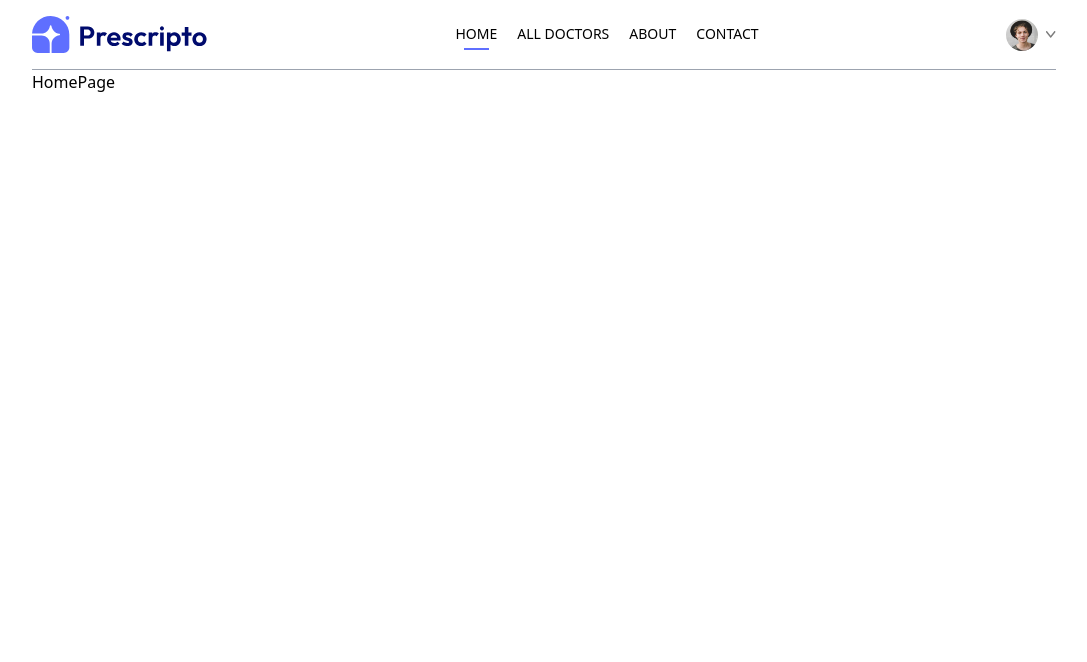
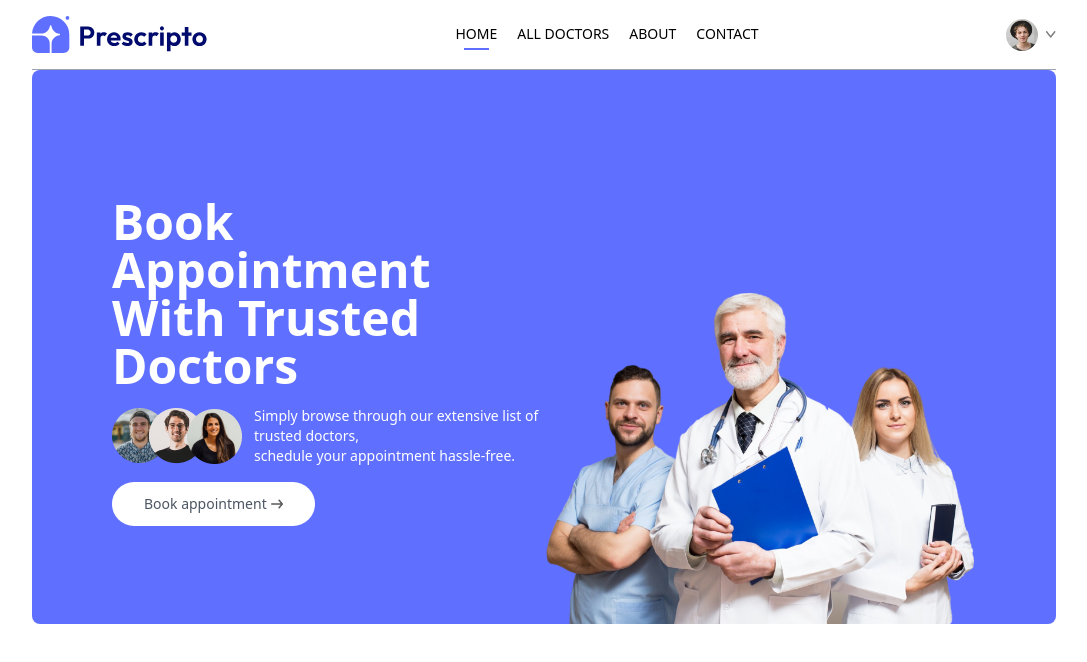
Before and after one commit to developernahian/doctor-appoinment-React, a React (Vite) app: page / in a window 1280 px wide. Shown: the top 662 px of the page, without its empty margins (96-1183 px from the left). Built offline with nearby package versions, Linux system fonts and the light colour scheme.

Commit message:
header component added

```diff
--- a/src/components/header.jsx
+++ b/src/components/header.jsx
@@ -0,0 +1,34 @@
+import { assets } from "../assets/assets"
+
+
+const Header = () => {
+  return (
+    <div className="flex flex-col md:flex-row flew-wrap bg-primary rounded-lg px-6 md:px-10 lg:px-20">
+      {/* ========== Left Side =========== */}
+        <div className="md:w-1/2 flex flex-col items-start justify-center gap-4 py-10 m-auto md:py-[10vw] md:mb-[-30px]">
+            <p className="text-3xl md:text-4xl lg:text-5xl text-white font-semibold leading-tight ">
+            Book Appointment  <br/>
+            With Trusted Doctors
+            </p>
+            <div className="flex flex-col md:flex-row items-center gap-3 text-white text-sm">
+                <img  src={assets.group_profiles} alt="group_profile"/>
+                <p>Simply browse through our extensive list of trusted doctors, <br className="hidden sm:block"/>
+                schedule your appointment hassle-free.</p>
+            </div>
+            <a className="flex items-centergap-2 bg-white px-8 py-3 gap-1 rounded-full text-gray-600  text-sm m-auto md:m-0 hover:scale-105 transition-all duration-300" href="#speciality">
+            Book appointment
+            <img className="w-3"  src={assets.arrow_icon} alt="arrow_icon"/>
+            </a>
+
+
+        </div>
+      {/* ========== Right Side =========== */}
+
+        <div className="md:w-1/2 relative">
+        <img className="w-full md:absolute bottom-0 h-auto " src={assets.header_img} alt="header_img"/>
+        </div>
+    </div>
+  )
+}
+
+export default Header
--- a/src/pages/Home.jsx
+++ b/src/pages/Home.jsx
@@ -1,9 +1,10 @@
+import Header from "../components/header"
 
 
 const Home = () => {
   return (
     <div>
-      HomePage
+      <Header/>
     </div>
   )
 }
```
